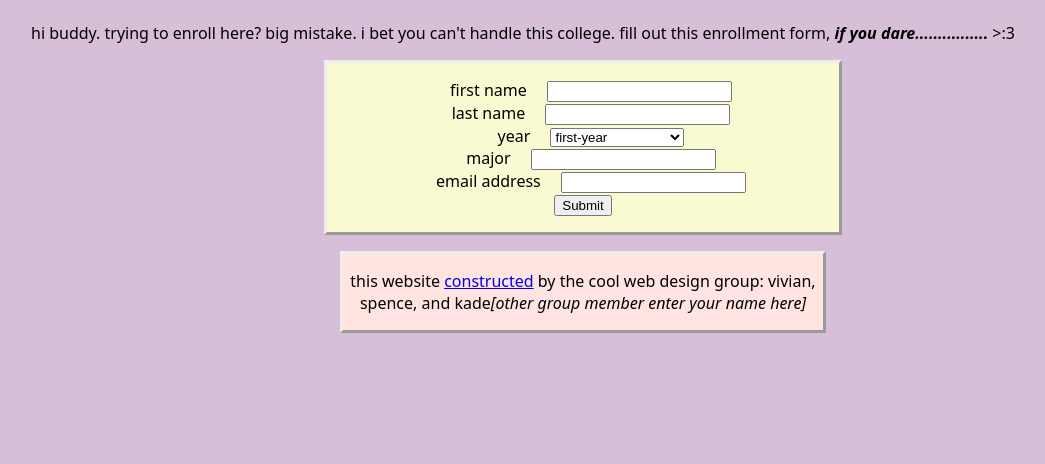
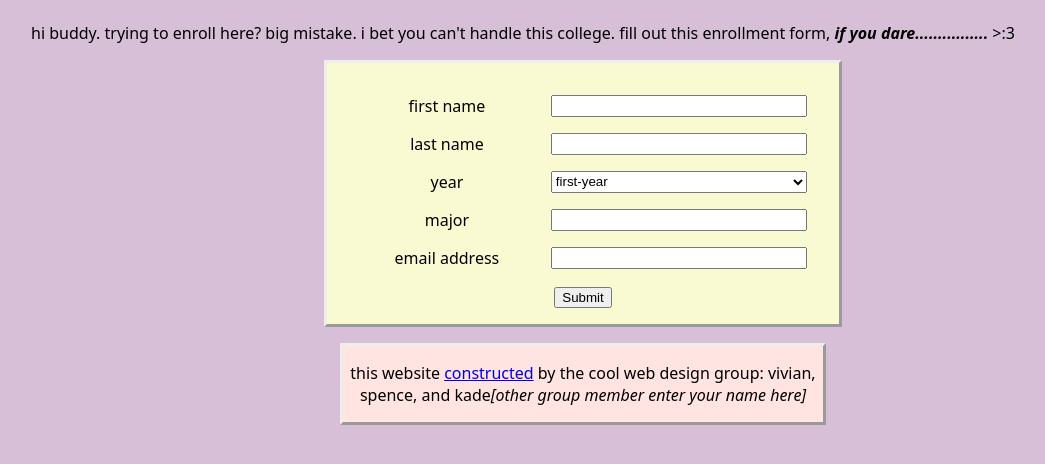
Before and after one commit to Roachbones/web-design-project, a PHP site: page /enroll_student.html in a window 1280 px wide. Shown: the part 89-553 px from the top of the page, without its empty margins (57-1102 px from the left). Run offline with PHP 8.4, Linux system fonts and the light colour scheme.

Commit message:
improved form formatting

```diff
--- a/enroll_student.html
+++ b/enroll_student.html
@@ -18,12 +18,13 @@
 	<p>hi buddy. trying to enroll here? big mistake. i bet you can't handle this college. fill out this enrollment form, <b><i>if you dare................</i></b> &gt;:3<p>
 
 	<form>
+		<div class="two_column">
 			<label for="first_name">first name</label>
-		<input type="text" name="first_name">
-		<br>
+			<input type="text" name="first_name" id="first_name">
+
 			<label for="first_name">last name</label>
 			<input type="text" name="last_name">
-		<br>
+
 			<label for="year">year</label>
 			<select name="year">
 				<option value="first-year">first-year</option> <!-- freshman is too gendered -->
@@ -33,13 +34,13 @@
 				<option value="super_senior">super senior</option>
 				<option value="complicated">it's complicated 😅</option>
 			</select>
-		<br>
+
 			<label for="major">major</label>
 			<input type="text" name="major">
-		<br>
+
 			<label for="email">email address</label>
 			<input type="text" name="email">
-		<br>
+		</div>
 		<input type="submit" value="Submit">
 
 	</form>
--- a/style.css
+++ b/style.css
@@ -10,6 +10,7 @@ main {
 	max-width: 69em;
 	margin-left: auto;
 	margin-right: auto;
+
 }
 form {
 	text-align: center;
@@ -21,6 +22,12 @@ form {
 	padding: 1em;
 }
 form label {
+
+}
+.two_column {
+	display: grid;
+	grid-template-columns:  auto auto;
+	grid-gap: 1em;
 	padding: 1em;
 }
 footer {
```
Lines whose indentation alone changed are shown as unchanged.
